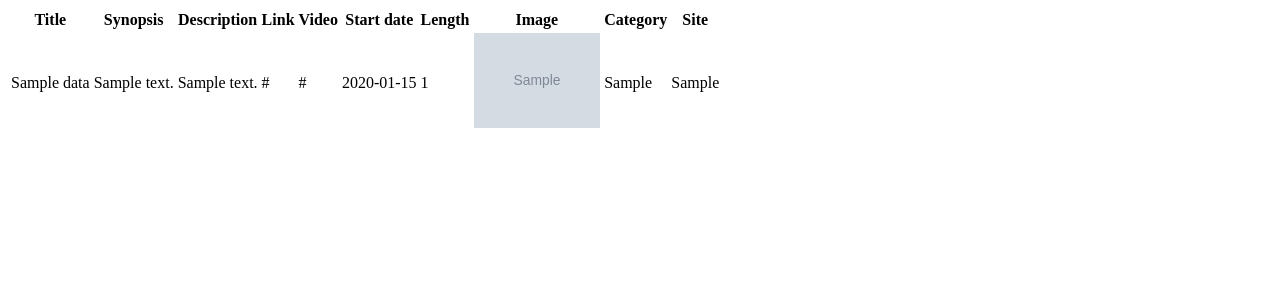
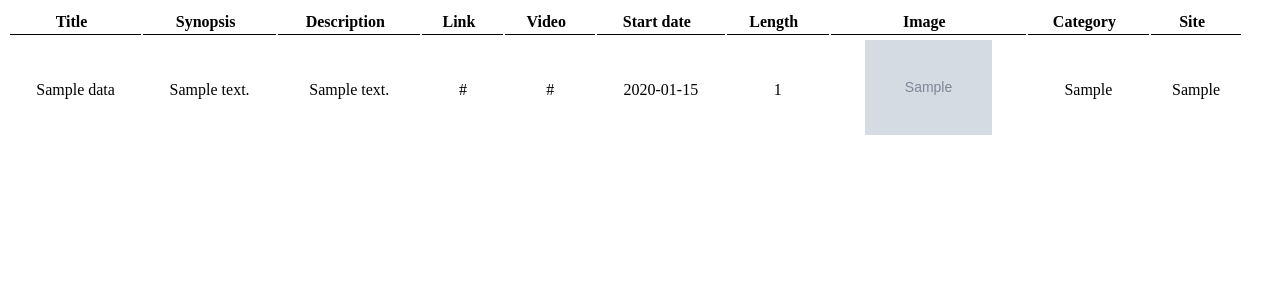
Before and after one commit to f22raptorfire/Milestone-2-Part-A, a PHP site: page / in a window 1280 px wide. Shown: the top 300 px of the page. Run offline with PHP 8.4, Linux system fonts and the light colour scheme; tables that the repository leaves empty hold one stand-in row (values such as "Sample post"); grey boxes marked "Sample" are stand-in pictures; some libraries are stand-ins or nearby versions.

Commit message:
Data table screenshot Prettified data table

```diff
--- a/site/index.php
+++ b/site/index.php
@@ -10,6 +10,9 @@
 	<script type="text/javascript" src="include/DataTables-1.9.4/media/js/jquery.dataTables.js"></script>
 	<script type="text/css" src="include/DataTables-1.9.4/media/css/jquery.dataTables.css"></script>
 	<script class="jsbin" src="http://datatables.net/download/build/jquery.dataTables.nightly.js"></script>
+	<style type="text/css">
+		@import "include/DataTables-1.9.4/media/css/demo_table.css";
+    </style>
 	<script type="text/javascript">
 		$(document).ready(function()
 		{
@@ -32,7 +35,7 @@
 		$col_name = array( );
 		// start a table tag in the HTML
 	?>
-	<table id="results">
+	<table id="results" class="display">
 		<thead>
 			<tr>
 				<?php
@@ -98,9 +101,10 @@
 						}
 						else
 						{
+							//no video to post, inserts empty picture
 							$temp = '<img width="95px" height="95px" src="http://www.travelervip.com/skin/frontend/default/travelervip/images/facebook-default-no-profile-pic.jpg">';
 						}
-						echo "        <td>" . $temp . "</td>\n";
+						echo "        <td class=\"center\">" . $temp . "</td>\n";
 					}
 					echo "       </tr>\n";
 				}
```
Also changed, not shown: 1 other file.
